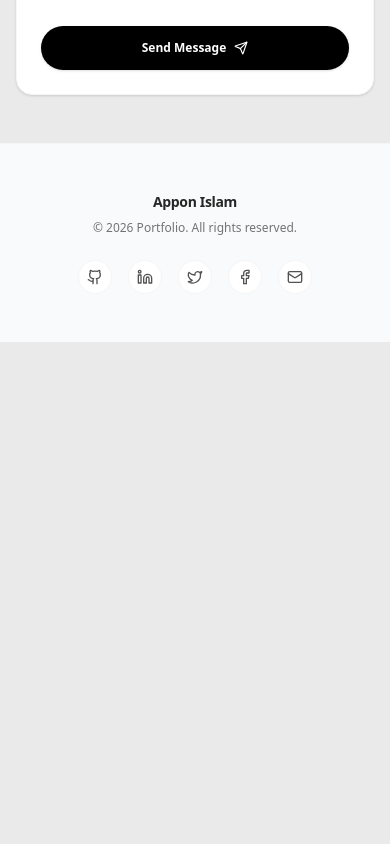
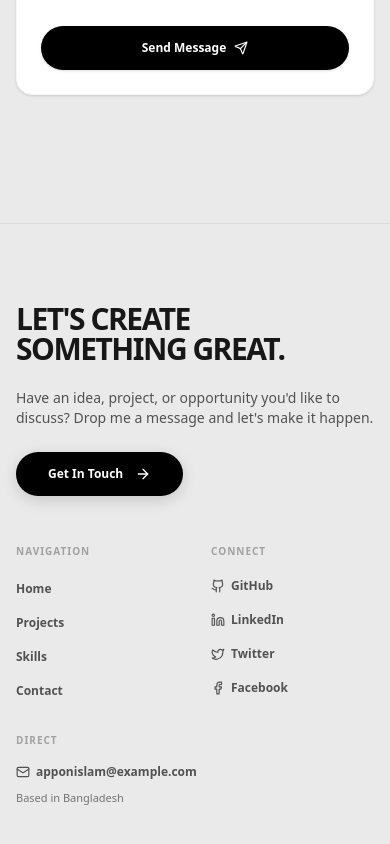
Before and after one commit to apponislam/portfolio-v4, a Next.js app: page /contact in a window 390 px wide. Shown: the part 1098-1942 px from the top of the page. Before the commit the page ends 1440 px from the top, so only its background shows below. Built offline with nearby package versions, Linux system fonts and the light colour scheme.

Commit message:
feat: implement responsive footer component with social links, sitemap, and contact info

```diff
--- a/components/Footer.tsx
+++ b/components/Footer.tsx
@@ -1,5 +1,7 @@
+'use client';
+
 import Link from 'next/link';
-import { Mail, ArrowUp } from 'lucide-react';
+import { Mail, ArrowUp, ArrowRight } from 'lucide-react';
 import detailsData from '@/data/details.json';
 
 const GithubIcon = ({ className }: { className?: string }) => (
@@ -33,77 +35,166 @@ export default function Footer() {
   const currentYear = new Date().getFullYear();
   const { socials, email } = detailsData;
 
+  const scrollToTop = () => {
+    window.scrollTo({ top: 0, behavior: 'smooth' });
+  };
+
   return (
-    <footer className="w-full bg-[#f9fafb] border-t border-neutral-100 py-12 mt-auto">
-      <div className="container mx-auto px-4 md:px-8 flex flex-col md:flex-row items-center justify-between gap-6">
-        {/* Info Column */}
-        <div className="flex flex-col items-center md:items-start text-center md:text-left gap-2">
-          <p className="font-semibold text-sm tracking-tight text-neutral-800">
-            {detailsData.name}
+    <footer className="w-full bg-[#eaeaea] border-t border-neutral-300/60 pt-20 pb-12 mt-20">
+      <div className="container mx-auto px-4 md:px-8">
+        {/* Top CTA & Links Section */}
+        <div className="grid grid-cols-1 lg:grid-cols-12 gap-12 pb-16 border-b border-neutral-300/40">
+
+          {/* Left Column: Big Bold CTA */}
+          <div className="lg:col-span-6 flex flex-col items-start gap-6">
+            <h2 className="text-3xl sm:text-5xl font-black uppercase tracking-tighter text-neutral-900 leading-none">
+              Let's create <br />
+              something great.
+            </h2>
+            <p className="text-neutral-600 text-sm sm:text-base max-w-md">
+              Have an idea, project, or opportunity you'd like to discuss? Drop me a message and let's make it happen.
             </p>
-          <p className="text-xs text-neutral-500">
-            &copy; {currentYear} Portfolio. All rights reserved.
-          </p>
+            <Link
+              href="/contact"
+              className="inline-flex items-center gap-3 bg-black text-white hover:bg-neutral-800 text-xs sm:text-sm font-bold px-8 py-3.5 rounded-full shadow-[0_4px_15px_rgba(0,0,0,0.15)] hover:scale-[1.02] active:scale-[0.98] transition-all group"
+            >
+              Get In Touch
+              <ArrowRight className="w-4 h-4 group-hover:translate-x-1 transition-transform" />
+            </Link>
           </div>
 
-        {/* Social Links */}
-        <div className="flex items-center gap-4">
+          {/* Right Columns: Links & Info */}
+          <div className="lg:col-span-6 grid grid-cols-2 sm:grid-cols-3 gap-8 lg:justify-items-end">
+
+            {/* Navigation Sitemap */}
+            <div className="flex flex-col gap-4">
+              <h4 className="text-[10px] font-bold uppercase tracking-widest text-neutral-400">Navigation</h4>
+              <ul className="flex flex-col gap-2.5">
+                <li>
+                  <Link href="/" className="text-xs font-semibold text-neutral-600 hover:text-black transition-colors">
+                    Home
+                  </Link>
+                </li>
+                <li>
+                  <Link href="/projects" className="text-xs font-semibold text-neutral-600 hover:text-black transition-colors">
+                    Projects
+                  </Link>
+                </li>
+                <li>
+                  <Link href="/skills" className="text-xs font-semibold text-neutral-600 hover:text-black transition-colors">
+                    Skills
+                  </Link>
+                </li>
+                <li>
+                  <Link href="/contact" className="text-xs font-semibold text-neutral-600 hover:text-black transition-colors">
+                    Contact
+                  </Link>
+                </li>
+              </ul>
+            </div>
+
+            {/* Social Channels */}
+            <div className="flex flex-col gap-4">
+              <h4 className="text-[10px] font-bold uppercase tracking-widest text-neutral-400">Connect</h4>
+              <ul className="flex flex-col gap-2.5">
                 {socials.github && (
+                  <li>
                     <a
                       href={socials.github}
                       target="_blank"
                       rel="noopener noreferrer"
-              className="p-2 bg-white border border-neutral-100 rounded-full hover:scale-105 active:scale-95 transition-all text-neutral-600 hover:text-black"
-              aria-label="GitHub"
+                      className="text-xs font-semibold text-neutral-600 hover:text-black transition-colors inline-flex items-center gap-1.5"
                     >
-              <GithubIcon className="w-4 h-4" />
+                      <GithubIcon className="w-3.5 h-3.5" />
+                      GitHub
                     </a>
+                  </li>
                 )}
                 {socials.linkedin && (
+                  <li>
                     <a
                       href={socials.linkedin}
                       target="_blank"
                       rel="noopener noreferrer"
-              className="p-2 bg-white border border-neutral-100 rounded-full hover:scale-105 active:scale-95 transition-all text-neutral-600 hover:text-black"
-              aria-label="LinkedIn"
+                      className="text-xs font-semibold text-neutral-600 hover:text-black transition-colors inline-flex items-center gap-1.5"
                     >
-              <LinkedinIcon className="w-4 h-4" />
+                      <LinkedinIcon className="w-3.5 h-3.5" />
+                      LinkedIn
                     </a>
+                  </li>
                 )}
                 {socials.twitter && (
+                  <li>
                     <a
                       href={socials.twitter}
                       target="_blank"
                       rel="noopener noreferrer"
-              className="p-2 bg-white border border-neutral-100 rounded-full hover:scale-105 active:scale-95 transition-all text-neutral-600 hover:text-black"
-              aria-label="Twitter"
+                      className="text-xs font-semibold text-neutral-600 hover:text-black transition-colors inline-flex items-center gap-1.5"
                     >
-              <TwitterIcon className="w-4 h-4" />
+                      <TwitterIcon className="w-3.5 h-3.5" />
+                      Twitter
                     </a>
+                  </li>
                 )}
                 {socials.facebook && (
+                  <li>
                     <a
                       href={socials.facebook}
                       target="_blank"
                       rel="noopener noreferrer"
-              className="p-2 bg-white border border-neutral-100 rounded-full hover:scale-105 active:scale-95 transition-all text-neutral-600 hover:text-black"
-              aria-label="Facebook"
+                      className="text-xs font-semibold text-neutral-600 hover:text-black transition-colors inline-flex items-center gap-1.5"
                     >
-              <FacebookIcon className="w-4 h-4" />
+                      <FacebookIcon className="w-3.5 h-3.5" />
+                      Facebook
                     </a>
+                  </li>
                 )}
+              </ul>
+            </div>
+
+            {/* Contact Email/Status */}
+            <div className="col-span-2 sm:col-span-1 flex flex-col gap-4">
+              <h4 className="text-[10px] font-bold uppercase tracking-widest text-neutral-400">Direct</h4>
+              <div className="flex flex-col gap-2.5">
                 {email && (
                   <a
                     href={`mailto:${email}`}
-              className="p-2 bg-white border border-neutral-100 rounded-full hover:scale-105 active:scale-95 transition-all text-neutral-600 hover:text-black"
-              aria-label="Email"
+                    className="text-xs font-semibold text-neutral-600 hover:text-black transition-colors inline-flex items-center gap-1.5 break-all"
                   >
-              <Mail className="w-4 h-4" />
+                    <Mail className="w-3.5 h-3.5 shrink-0" />
+                    {email}
                   </a>
                 )}
+                <div className="text-[11px] text-neutral-500 font-medium">
+                  Based in Bangladesh
+                </div>
+              </div>
+            </div>
+
+          </div>
+        </div>
+
+        {/* Bottom copyright & Scroll to Top */}
+        <div className="pt-8 flex flex-col sm:flex-row items-center justify-between gap-4">
+          <div className="flex flex-col sm:flex-row items-center gap-2 sm:gap-4 text-center sm:text-left">
+            <span className="text-xs font-bold tracking-tight text-neutral-900">
+              {detailsData.name}
+            </span>
+            <span className="hidden sm:inline text-neutral-300">|</span>
+            <span className="text-[11px] text-neutral-500">
+              &copy; {currentYear} • All rights reserved.
+            </span>
+          </div>
+
+          <button
+            onClick={scrollToTop}
+            className="p-3 bg-white hover:bg-neutral-900 border border-neutral-300/40 rounded-full hover:scale-105 active:scale-95 text-neutral-600 hover:text-white shadow-sm transition-all group"
+            aria-label="Scroll to top"
+          >
+            <ArrowUp className="w-4 h-4 group-hover:-translate-y-0.5 transition-transform" />
+          </button>
         </div>
       </div>
     </footer>
-
   );
 }
```
Lines whose indentation alone changed are shown as unchanged.
